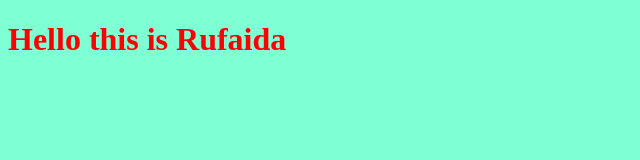
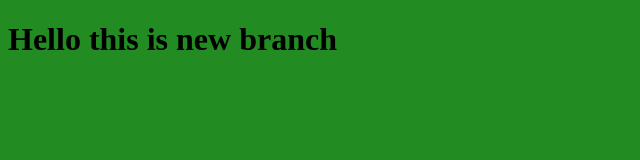
Before and after one commit to rufaida-butt/tryproject, a plain HTML site: page index.html in a window 1280 px wide. Shown: the whole page, without its empty margins (0-640 px from the left). Drawn offline with Linux system fonts and the light colour scheme.

Commit message:
changing style for the title

```diff
--- a/index.html
+++ b/index.html
@@ -7,7 +7,7 @@
     <link rel="stylesheet" href="style.css"
 </head>
 <body>
-    <h1>Hello this is Rufaida</h1>
+    <h1>Hello this is new branch</h1>
  <script src="app.js"></script>
 </body>
 </html>
--- a/style.css
+++ b/style.css
@@ -1,6 +1,6 @@
 h1{
-    color:red
+    color:black
 }
 body{
-    background-color: aquamarine;
+    background-color: forestgreen;
 }
```
